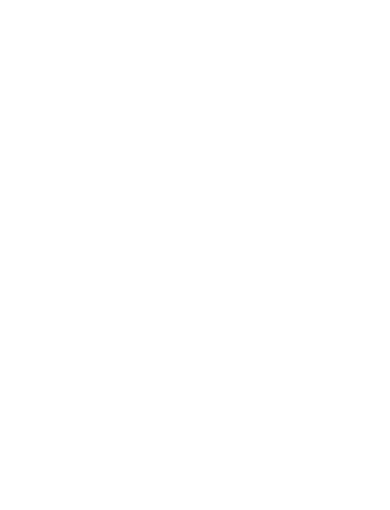
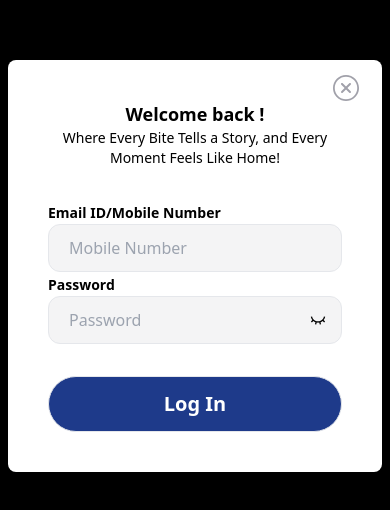
Before and after one commit to ashokpkd/nanma-ashok, a React (Vite) app: page / in a window 390 px wide. Before the commit this address had no page. Shown: the part 156-666 px from the top of the page. Built offline with nearby package versions, Linux system fonts and the light colour scheme.

Commit message:
responsive issue fixed

```diff
--- a/src/constants/routes.jsx
+++ b/src/constants/routes.jsx
@@ -1,5 +1,5 @@
 export const routes = {
     home: () => '/home',
-    logIn: () => '/login',
+    logIn: () => '/',
     signUp:()=> '/signup'
 }
--- a/src/pages/SignIn__Page/components/block/LoginForm.jsx
+++ b/src/pages/SignIn__Page/components/block/LoginForm.jsx
@@ -9,7 +9,7 @@ const LoginForm = () => {
   }
   return (
     <>
-      <form >
+      <div className="w-full">
         <label htmlFor="mobileNumber" className="font-bold text-sm">Email ID/Mobile Number</label>
         <Input
           placeholder={"Mobile Number"}
@@ -21,7 +21,7 @@ const LoginForm = () => {
         />
 
       <label htmlFor="password"  className="font-bold text-sm">Password</label>
-      <div className="relative">
+      <div className="relative w-full">
         <Input
           placeholder={"Password"}
           type={"password"}
@@ -32,7 +32,7 @@ const LoginForm = () => {
         />
         <RiEyeCloseLine className="eye-icon absolute top-1/2 -translate-y-1/2 right-4" />
       </div>
-      </form>
+      </div>
     </>
   );
 };
--- a/src/pages/SignIn__Page/components/block/LoginText.jsx
+++ b/src/pages/SignIn__Page/components/block/LoginText.jsx
@@ -1,12 +1,10 @@
 import React from 'react'
-import { IoIosCloseCircleOutline } from "react-icons/io";
 import '../../styles/SignInPage.css'
 
 const LoginText = () => {
   return (
     <>
-            <div className=" w-full relative flex flex-col items-center">
-            <div className=" absolute -top-4 -translate-y-1/2  text-zinc-400   -right-7"><IoIosCloseCircleOutline size={"2rem"} /></div>
+            <div className=" w-full  flex flex-col items-center">
                 <p className='header-title'>Welcome back !</p>
                 <p className="header-text">
                     Where Every Bite Tells a Story, and Every
--- a/src/pages/SignIn__Page/index.jsx
+++ b/src/pages/SignIn__Page/index.jsx
@@ -4,11 +4,13 @@ import LoginButton from "./components/block/LoginButton";
 import LoginForm from "./components/block/LoginForm";
 import './styles/SignInPage.css'
 import LoginText from "./components/block/LoginText";
+import { IoIosCloseCircleOutline } from "react-icons/io";
 
 function SignInPage() {
   return (
-    <div className="signInPage ">
-      <div className="signInBlock">
+    <div className="signInPage">
+      <div className="sign-in-block">
+      <IoIosCloseCircleOutline className="absolute right-5 top-3 text-zinc-400 cursor-pointer" size={"2rem"} />
       <LoginText/>
       <LoginForm />
       <LoginButton />
--- a/src/pages/SignIn__Page/styles/SignInPage.css
+++ b/src/pages/SignIn__Page/styles/SignInPage.css
@@ -1,9 +1,9 @@
 /* signInPage*/
 .signInPage{
-    @apply  w-full h-screen flex justify-center items-center
+    @apply  w-full min-h-screen flex justify-center items-center  bg-black px-2
 }
-.signInBlock {
-    @apply md:w-1/2 lg:w-1/3 xl:w-1/4 flex flex-col gap-y-8 px-10 py-10 rounded-lg
+.sign-in-block {
+    @apply w-[70] max-w-96 flex flex-col gap-y-8 px-10 py-10 rounded-lg  relative bg-white sm:px-5
 }
 /*loginText*/
 .header-title{
```
